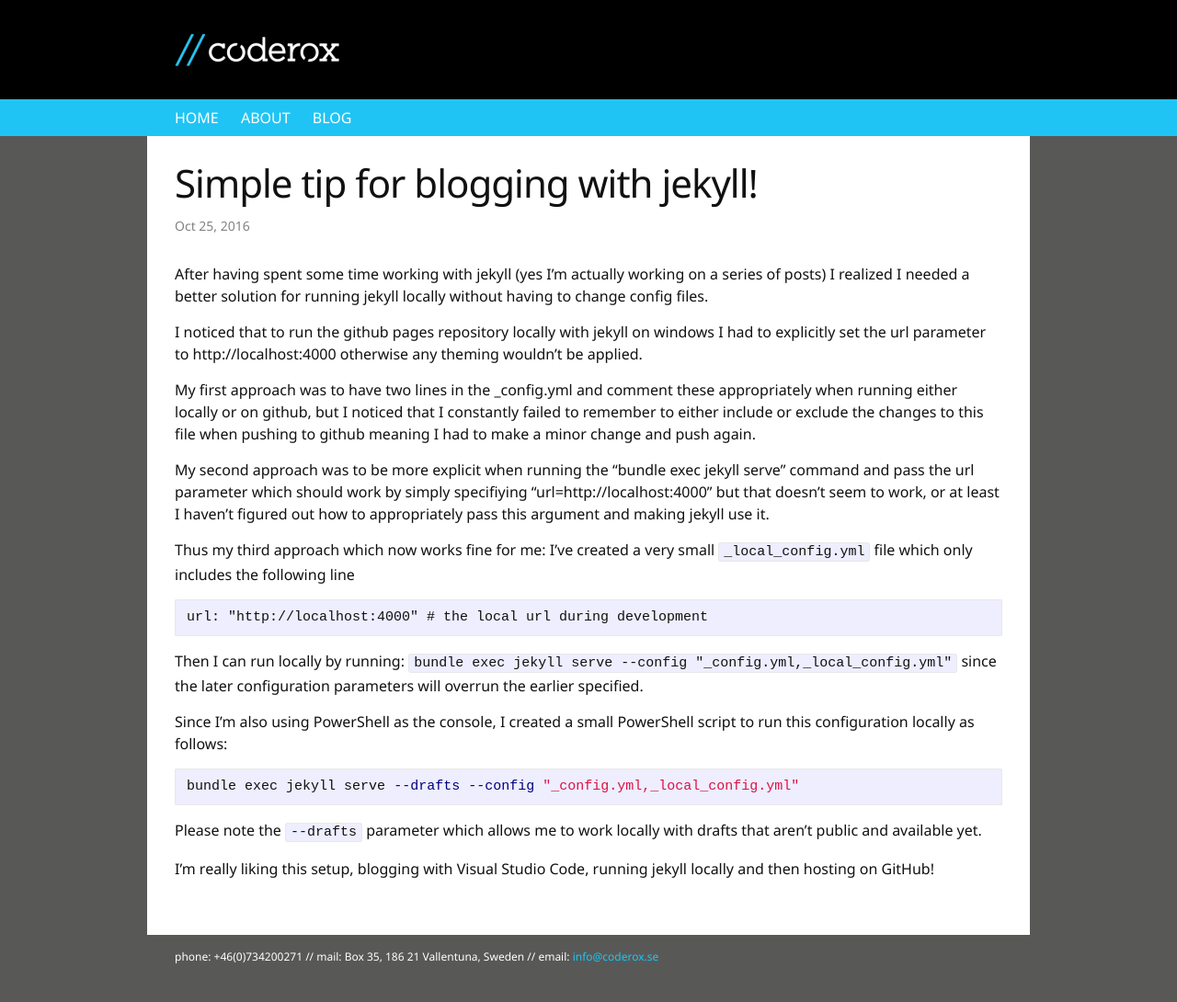
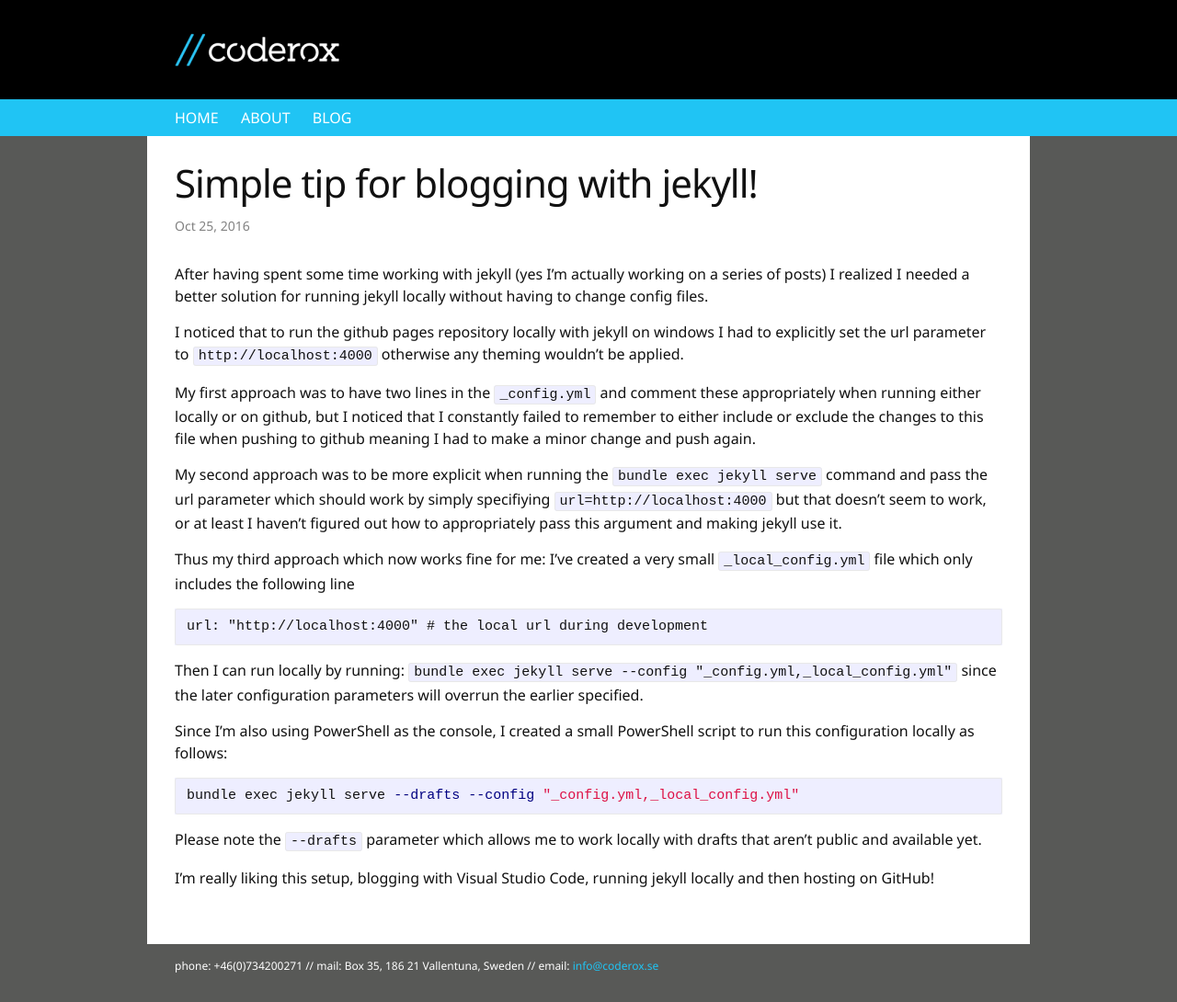
Before and after one commit to coderox/coderox.github.io, a Jekyll site: the page built from _posts/2016-10-25-simple-tip.markdown, in a window 1280 px wide. Shown: the whole page at 92% size. Built offline with Jekyll 4.4.1, drawn with Linux system fonts in a browser that asks for light colours.

```diff
--- a/_posts/2016-10-25-simple-tip.markdown
+++ b/_posts/2016-10-25-simple-tip.markdown
@@ -7,11 +7,11 @@ categories: blogging
 
 After having spent some time working with jekyll (yes I'm actually working on a series of posts) I realized I needed a better solution for running jekyll locally without having to change config files.
 
-I noticed that to run the github pages repository locally with jekyll on windows I had to explicitly set the url parameter to http://localhost:4000 otherwise any theming wouldn't be applied.
+I noticed that to run the github pages repository locally with jekyll on windows I had to explicitly set the url parameter to `http://localhost:4000` otherwise any theming wouldn't be applied.
 
-My first approach was to have two lines in the _config.yml and comment these appropriately when running either locally or on github, but I noticed that I constantly failed to remember to either include or exclude the changes to this file when pushing to github meaning I had to make a minor change and push again.
+My first approach was to have two lines in the `_config.yml` and comment these appropriately when running either locally or on github, but I noticed that I constantly failed to remember to either include or exclude the changes to this file when pushing to github meaning I had to make a minor change and push again.
 
-My second approach was to be more explicit when running the "bundle exec jekyll serve" command and pass the url parameter which should work by simply specifiying "url=http://localhost:4000" but that doesn't seem to work, or at least I haven't figured out how to appropriately pass this argument and making jekyll use it.
+My second approach was to be more explicit when running the `bundle exec jekyll serve` command and pass the url parameter which should work by simply specifiying `url=http://localhost:4000` but that doesn't seem to work, or at least I haven't figured out how to appropriately pass this argument and making jekyll use it.
 
 Thus my third approach which now works fine for me: I've created a very small `_local_config.yml` file which only includes the following line
 
```
